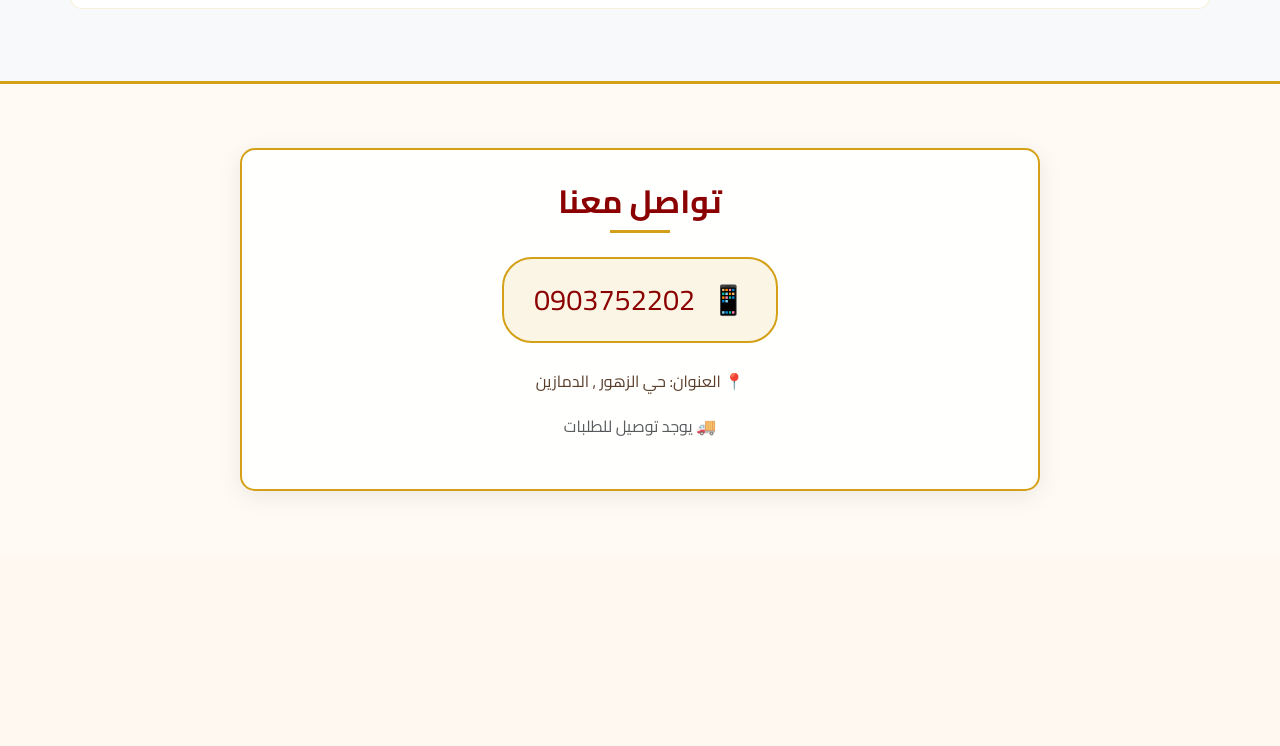
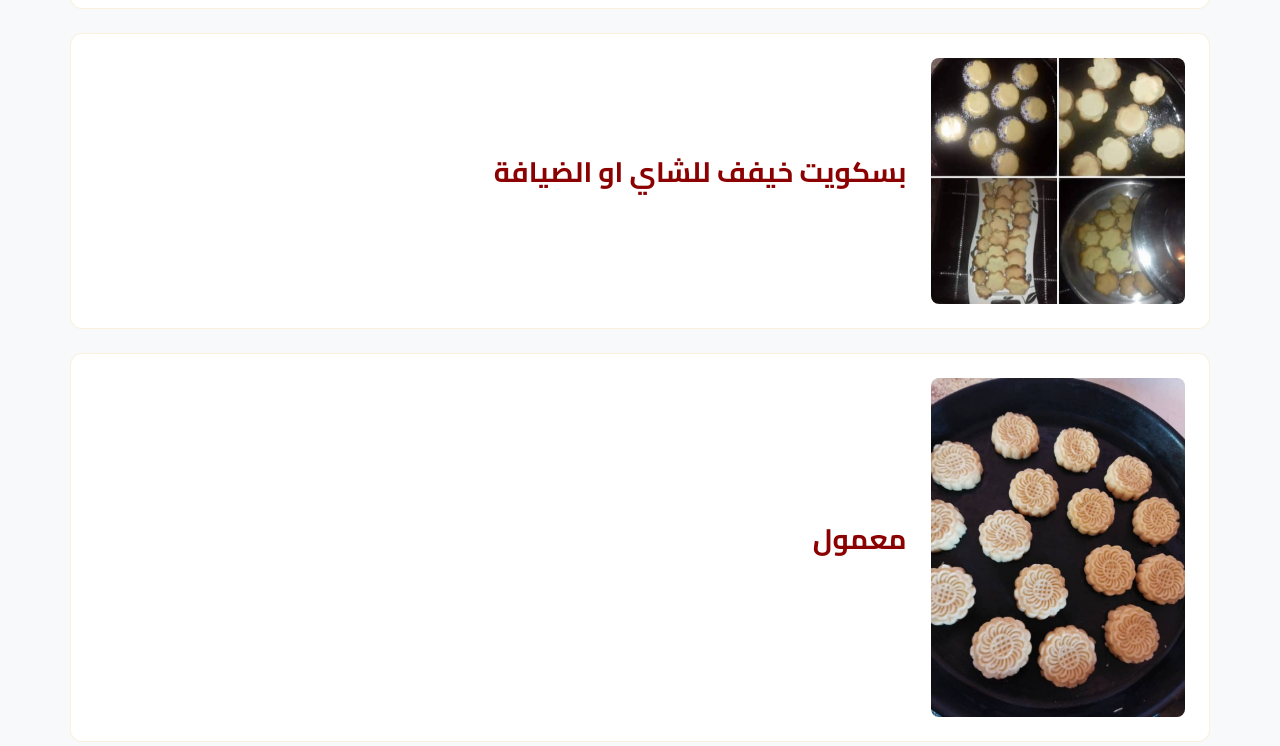
Before and after one commit to mobashirr/atyatbakery, a plain HTML site: page index.html in a window 1280 px wide. Shown: the part 4327-5073 px from the top of the page. Before the commit the page ends 4882 px from the top, so only its background shows below. Drawn offline with nearby package versions, Linux system fonts and the light colour scheme.

Commit message:
NEW ITEMS ADDED

```diff
--- a/index.html
+++ b/index.html
@@ -369,6 +369,37 @@
                     </div>
                 </div>
 
+
+                <div class="menu-item-card">
+                    <div class="row align-items-center g-4">
+                        <div class="col-md-3">
+                            <img src="image/بسكويت خفيف.jpg" class="img-fluid rounded-3" alt="بسكويت خفيف ">
+                        </div>
+                        <div class="col-md-7">
+                            <h3 class="item-title">بسكويت خيفف للشاي او الضيافة </h3>
+                            <p class="item-description"></p>
+                        </div>
+                        <div class="col-md-2">
+
+                        </div>
+                    </div>
+                </div>
+
+                <div class="menu-item-card">
+                    <div class="row align-items-center g-4">
+                        <div class="col-md-3">
+                            <img src="image/معمول.jpg" class="img-fluid rounded-3" alt="معمول ">
+                        </div>
+                        <div class="col-md-7">
+                            <h3 class="item-title">معمول </h3>
+                            <p class="item-description"></p>
+                        </div>
+                        <div class="col-md-2">
+
+                        </div>
+                    </div>
+                </div>
+
             </div>
         </div>
         </div>
```
Also changed, not shown: image/بسكويت خفيف.jpg (added), image/معمول.jpg (added), 2 other files.
